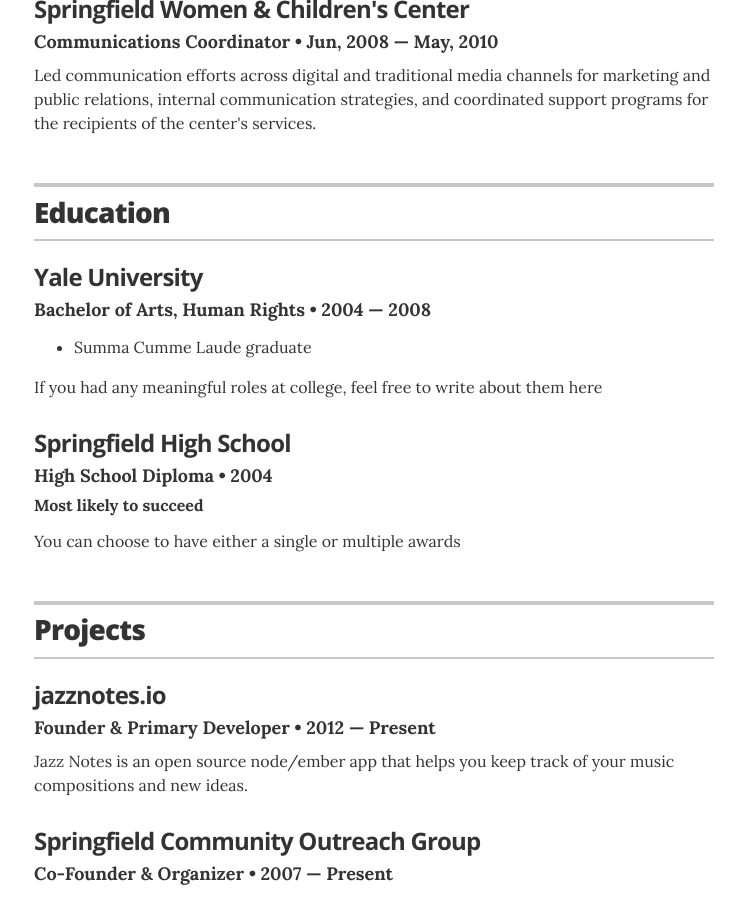
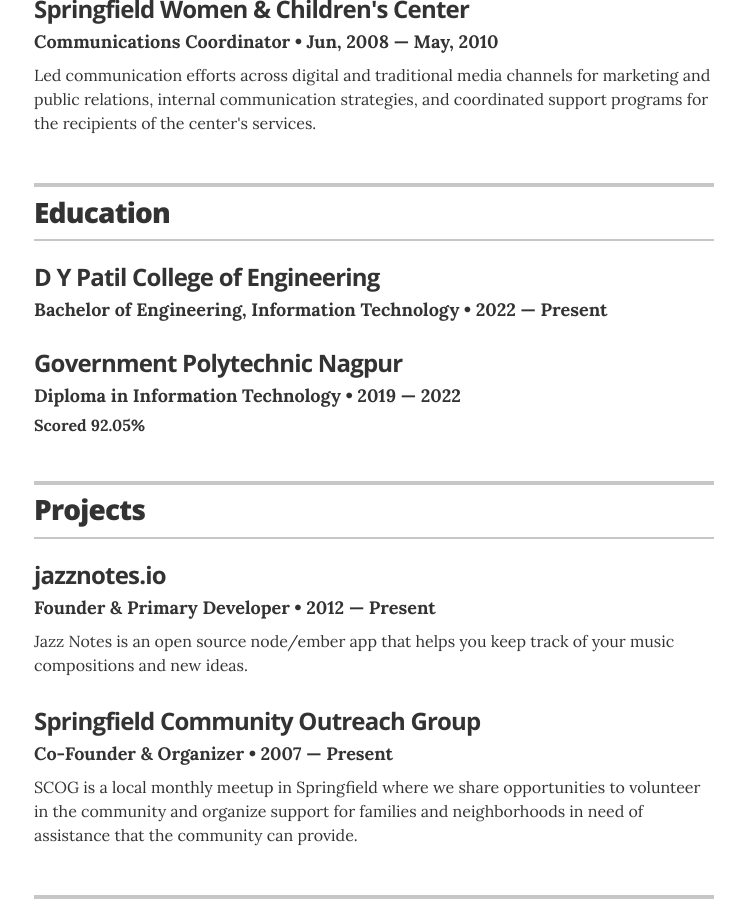
Before and after one commit to anikethate7/resume, a Jekyll site: the page built from index.html, in a window 1280 px wide and 900 px high, scrolled down 1065 px. Shown: the whole window, without its empty margins (266-1011 px from the left). Built offline with Jekyll 4.4.1, drawn with Linux system fonts in a browser that asks for light colours.

Commit message:
Update education.yml

```diff
--- a/_data/education.yml
+++ b/_data/education.yml
@@ -1,13 +1,13 @@
 # Degree
-- degree: Bachelor of Arts, Human Rights
-  uni: Yale University
-  year: 2004 &mdash; 2008
-  awards:
-    - award: Summa Cumme Laude graduate
-  summary: If you had any meaningful roles at college, feel free to write about them here
+- degree: Bachelor of Engineering, Information Technology
+  uni: D Y Patil College of Engineering
+  year: 2022 &mdash; Present
+  #awards:
+   # - award:
+  #summary:
 
-- degree: High School Diploma
-  uni: Springfield High School
-  year: 2004
-  award: Most likely to succeed
-  summary: You can choose to have either a single or multiple awards
+- degree: Diploma in Information Technology
+  uni: Government Polytechnic Nagpur
+  year: 2019 &mdash; 2022
+  award: Scored 92.05%
+ # summary: You can choose to have either a single or multiple awards
```
